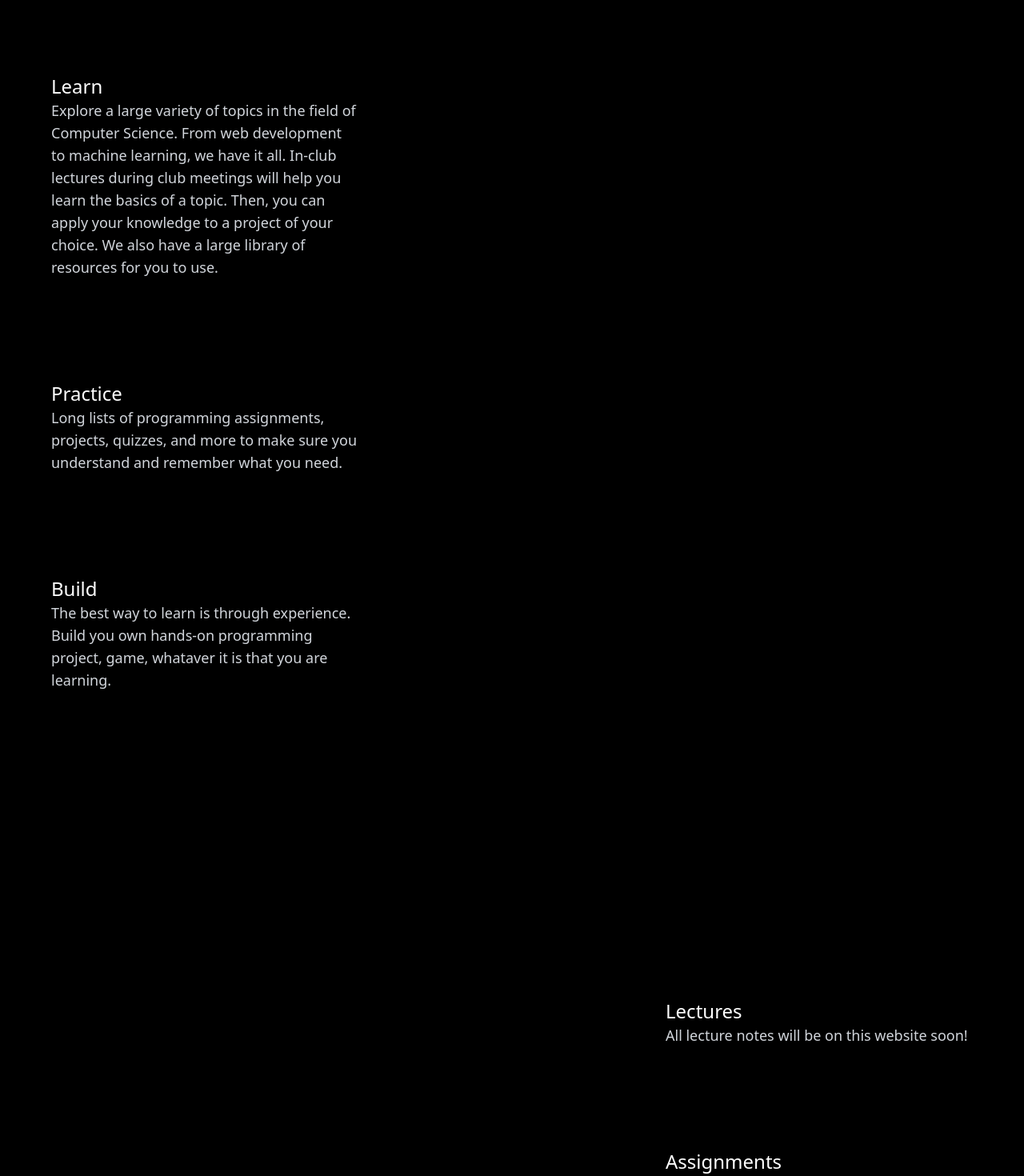
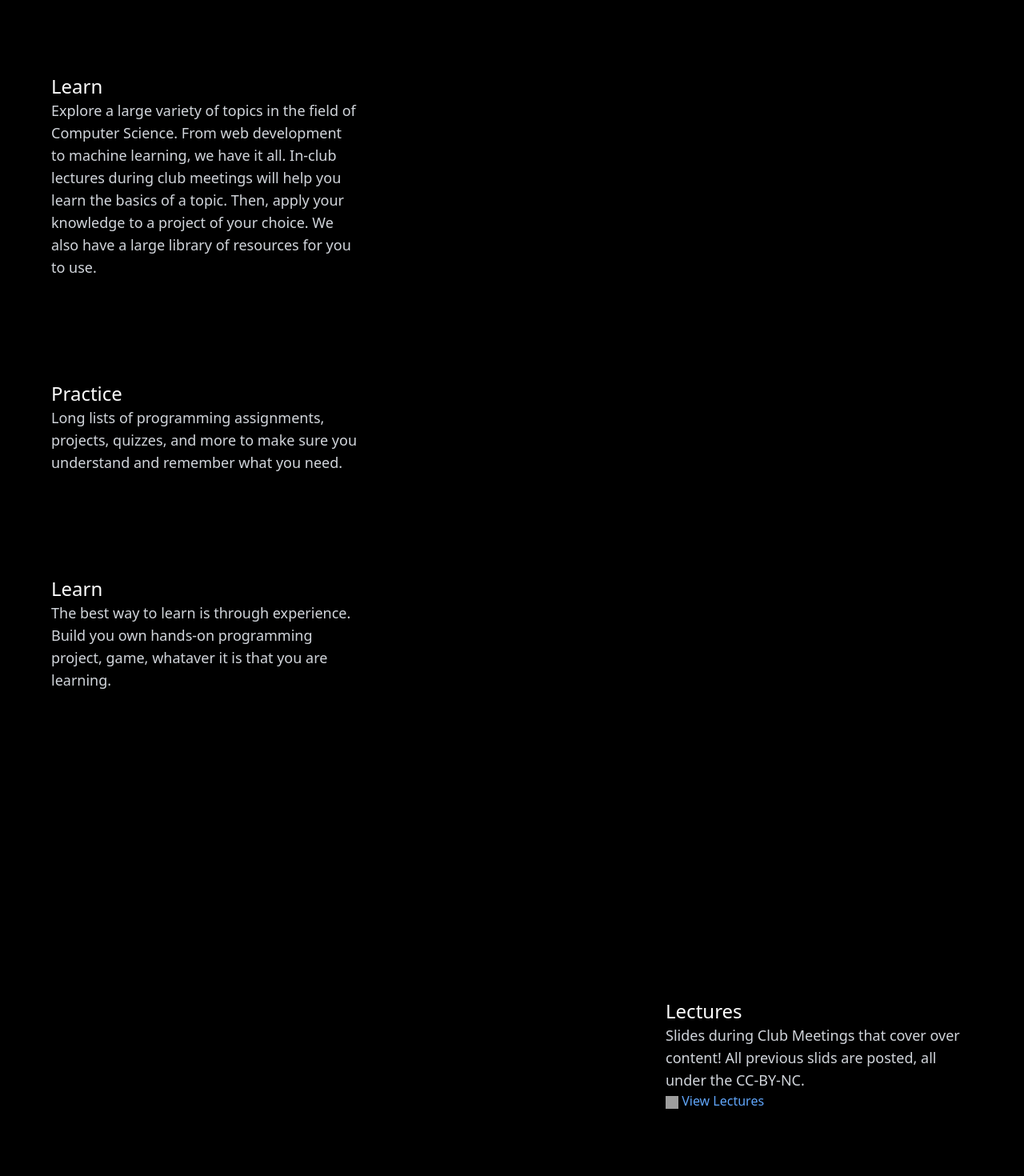
Before and after one commit to West-Computing-Club/west-computing-club.github.io, a SvelteKit app: page / in a window 1280 px wide. Shown: the part 900-2370 px from the top of the page at 80% size. Built offline with nearby package versions, Linux system fonts and the light colour scheme; grey boxes are pictures that could not be loaded.

Commit message:
Resovled merge conflict

```diff
--- a/package.json
+++ b/package.json
@@ -26,7 +26,6 @@
   },
   "devDependencies": {
     "@sveltejs/adapter-auto": "^2.0.0",
-    "@sveltejs/adapter-cloudflare": "^2.3.3",
     "@sveltejs/kit": "^1.20.4",
     "@sveltejs/package": "^2.0.0",
     "publint": "^0.1.9",
@@ -43,7 +42,6 @@
     "@sveltejs/adapter-static": "^2.0.3",
     "autoprefixer": "^10.4.15",
     "postcss": "^8.4.29",
-    "tailwindcss": "^3.3.3",
-    "wrangler": "^3.10.1"
+    "tailwindcss": "^3.3.3"
   }
 }
--- a/src/lib/data.ts
+++ /dev/null
@@ -1,60 +0,0 @@
-// List of contents of website
-
-const first_content = [
-	{
-		"card_head": "Learn",
-		"text": "Explore a large variety of topics in the field of Computer Science. From web development to machine learning, we have it all. In-club lectures during club meetings will help you learn the basics of a topic. Then, you can apply your knowledge to a project of your choice. We also have a large library of resources for you to use.",
-		"id": 1
-	},
-	{
-		"card_head": "Practice",
-		"text": "Long lists of programming assignments, projects, quizzes, and more to make sure you understand and remember what you need.",
-		"id": 2
-	},
-	{
-		"card_head": "Build",
-		"text": "The best way to learn is through experience. Build you own hands-on programming project, game, whataver it is that you are learning.",
-		"id": 3
-	}
-];
-
-const second_content = [
-	{
-		"card_head": "Lectures",
-		"text": "All lecture notes will be on this website soon!",
-		"id": 4
-	},
-	{
-		"card_head": "Assignments",
-		"text": "All assignment descriptions will be on this website soon.",
-		"id": 5
-	},
-	{
-		"card_head": "Projects",
-		"text": "All project descriptions will be on this website soon!",
-		"id": 6
-	}
-];
-
-const third_content = [
-	{
-		"head" : "Dates and Times",
-		"content" : "We meet at 4:00 PM on Fridays in West High. The start date will be on September 9th, 2023. To find out more information such as room numbers, sign up for the club using this URL!",
-		"link":"https://tinyurl.com/wc3signup",
-		"id":8,
-		"delay":0
-	},
-	{
-		"head" : "Registration",
-		"content" : "Registration for the club is that simple google form questionare. Note that we do require all members to be in the Iowa City School District.",
-		"id" : 9,
-		"delay":0.25
-		},{
-		"head" : "Recommendations",
-		"content" : "The club has a hard prerequisite of a passion in Computer Science. In addition, it is recommended that members either have the knowledge of AP Computer Science A or equivalent, to joining this club.",
-		"id" : 10,
-		"delay":0.5
-	}
-]
-
-export {first_content, second_content, third_content};
--- a/src/routes/+page.svelte
+++ b/src/routes/+page.svelte
@@ -1,7 +1,5 @@
 <script lang="ts">
     import FadeInBox from "$lib/FadeInBox.svelte";
-    import {first_content, second_content, third_content} from "$lib/data";
-
     import TypingEffect from "$lib/TypingEffect.svelte";
 </script>
 
@@ -22,22 +20,62 @@
 <!-- Scrolling details -->
 <div class="w-full bg-black p-16">
     <div class="lg:w-96">
-        {#each first_content as content}
-            <FadeInBox id={content.id} tailwind="my-32 text-white transition-all">
-                <h2 class="text-2xl">{content["card_head"]}</h2>
-                <p class="text-lg text-gray-300">{content["text"]}</p>
+        <FadeInBox id={0} tailwind="my-32 text-white transition-all">
+            <h2 class="text-2xl">Learn</h2>
+            <p class="text-lg text-gray-300">
+                Explore a large variety of topics in the field of Computer Science. From web development to machine learning, we have it all.
+                In-club lectures during club meetings will help you learn the basics of a topic.
+                Then, apply your knowledge to a project of your choice. We also have a large library of resources for you to use.
+            </p>
         </FadeInBox>
-        {/each}
+
+        <FadeInBox id={1} tailwind="my-32 text-white transition-all">
+            <h2 class="text-2xl">Practice</h2>
+            <p class="text-lg text-gray-300">
+                Long lists of programming assignments, projects, quizzes, and more to make sure you understand and remember what you need.
+            </p>
+        </FadeInBox>
+
+        <FadeInBox id={2} tailwind="my-32 text-white transition-all">
+            <h2 class="text-2xl">Learn</h2>
+            <p class="text-lg text-gray-300">
+                The best way to learn is through experience. Build you own hands-on programming project, game, whataver it is that you are learning.
+            </p>
+        </FadeInBox>
     </div>
 </div>
+
 <div class="w-full bg-black p-16">
     <div class="lg:w-96 ml-auto">
-        {#each second_content as content}
-            <FadeInBox id={content.id} tailwind="my-32 text-white transition-all">
-                <h2 class="text-2xl">{content["card_head"]}</h2>
-                <p class="text-lg text-gray-300">{content["text"]}</p>
+            <FadeInBox id={3} tailwind="my-32 text-white transition-all">
+                <h2 class="text-2xl">
+                    Lectures
+                </h2>
+                <p class="text-lg text-gray-300">
+                    Slides during Club Meetings that cover over content! All previous slids are posted, all under the CC-BY-NC.
+                </p>
+
+                <img src="https://img.icons8.com/ios/50/FFFFFF/link--v1.png" class="inline w-4 h-4" alt="link-icon"/>
+                <a href="/lectures" class="text-md text-blue-400">View Lectures</a>
             </FadeInBox>
-        {/each}
+
+            <FadeInBox id={4} tailwind="my-32 text-white transition-all">
+                <h2 class="text-2xl">
+                    Assignments
+                </h2>
+                <p class="text-lg text-gray-300">
+                    All assignment descriptions will be on this website soon.
+                </p>
+            </FadeInBox>
+
+            <FadeInBox id={5} tailwind="my-32 text-white transition-all">
+                <h2 class="text-2xl">
+                    Projects
+                </h2>
+                <p class="text-lg text-gray-300">
+                    All project descriptions will be on this website soon
+                </p>
+            </FadeInBox>
     </div>
 </div>
 
@@ -46,19 +84,36 @@
     <FadeInBox id={7} tailwind="my-8">
         <h1 class="text-2xl text-white">Meetings and Club Information</h1>
     </FadeInBox>
-        <div class="flex flex-col lg:flex-row" tailwind="text-white">
-            {#each third_content as content}
-                <FadeInBox id={content["id"]} delay={content["delay"]}>
+
+    <div class="flex flex-col lg:flex-row">
+        <FadeInBox id={8} delay={0}>
             <div class="text-white lg:w-64 mx-8">
-                        <h1 class="text-xl">{content["head"]}</h1>
-                        <p>{content["content"]}</p>
+                <h1 class="text-xl">Dates and Times</h1>
+                <p>
+                    We meet at 4:00 PM on Fridays in West High. The start date will be on September 9th, 2023. To find out more information such as room numbers, sign up for the club using this URL!
+                </p>
 
-                        {#if content["link"] != null}
                 <img src="https://img.icons8.com/ios/50/FFFFFF/link--v1.png" class="inline w-4 h-4" alt="link-icon"/>
-                            <a href={content["link"]} class="text-sm text-blue-400">{content["link"]}</a>
-                        {/if}
+                <a href="https://tinyurl.com/wc3signup" class="text-sm text-blue-400"> https://tinyurl.com/wc3signup </a>
             </div>
         </FadeInBox>
-            {/each}
+
+        <FadeInBox id={9} delay={0.25}>
+            <div class="text-white lg:w-64 mx-8">
+                <h1 class="text-xl">Registration</h1>
+                <p>
+                    Registration for the club is that simple google form questionare. Note that we do require all members to be in the Iowa City School District.
+                </p>
+            </div>
+        </FadeInBox>
+
+        <FadeInBox id={10} delay={0.5}>
+            <div class="text-white lg:w-64 mx-8">
+                <h1 class="text-xl">Recommendations</h1>
+                <p>
+                    The club has a hard prerequisite of a passion in Computer Science. In addition, it is recommended that members either have the knowledge of AP Computer Science A or equivalent, to joining this club.
+                </p>
+            </div>
+        </FadeInBox>
     </div>
 </div>
--- a/src/routes/Navbar.svelte
+++ b/src/routes/Navbar.svelte
@@ -1,4 +1,4 @@
-<nav id="nav" class="flex overflow-x-hidden w-full fixed p-4 bg-black bg-opacity-80 rounded-b-md">
+<nav id="nav" class="flex overflow-x-hidden w-full fixed p-1 bg-black bg-opacity-80 rounded-b-md">
     <img src="https://drive.google.com/uc?export=view&id=1-hNKf_ceozK7WtQybUeY9l-BiXfDdK1o" class="w-16 h-16" alt="WC3 Logo"/>
 
     <div class="flex items-center ml-auto">
--- /dev/null
+++ b/src/routes/lectures/+page.svelte
@@ -0,0 +1,3 @@
+<div class=" p-4">
+    Lecture #1
+</div>
```
Lines whose indentation alone changed are shown as unchanged.
